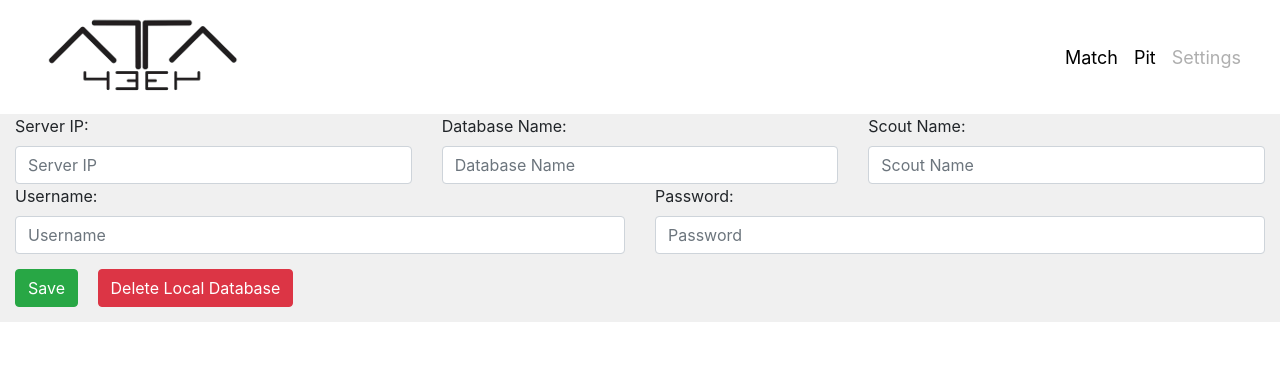
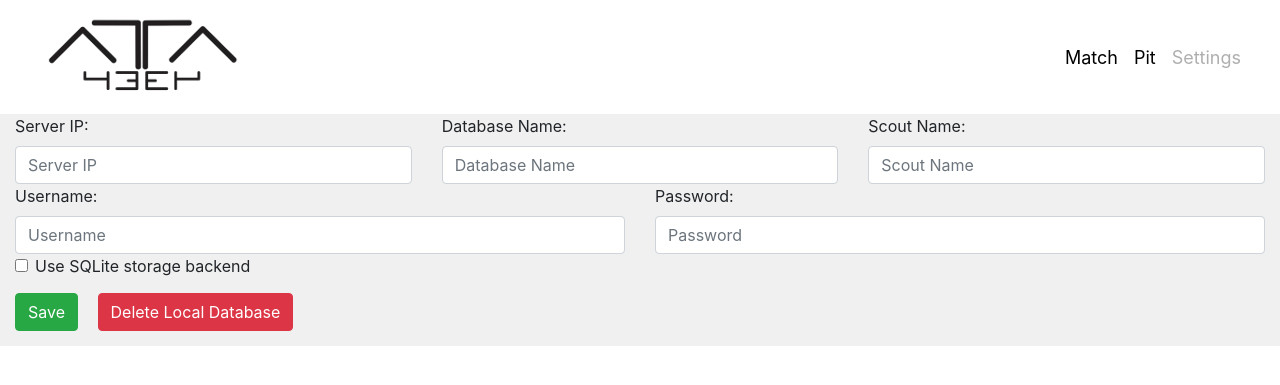
Before and after one commit to ATAARobotics/scouty-mcscout19, a Jekyll site: the page built from settings.md, in a window 1280 px wide. Shown: the top 385 px of the page. Built offline with Jekyll 4.4.1, drawn with Linux system fonts in a browser that asks for light colours.

Commit message:
Default to idb add option for sqlite

```diff
--- a/app/config.xml
+++ b/app/config.xml
@@ -77,9 +77,6 @@
         <preference name="SplashScreen" value="screen" />
         <preference name="SplashScreenDelay" value="0" />
     </platform>
-    <engine name="ios" spec="^4.5.5" />
-    <engine name="android" spec="^7.1.4" />
-    <engine name="browser" spec="^5.0.4" />
     <plugin name="cordova-plugin-whitelist" spec="^1.3.3" />
     <plugin name="cordova-plugin-ios-camera-permissions" spec="^1.2.0">
         <variable name="CAMERA_USAGE_DESCRIPTION" value="This app needs camera access" />
@@ -95,4 +92,7 @@
     </plugin>
     <plugin name="cordova-plugin-camera" spec="^4.0.3" />
     <plugin name="cordova-plugin-device" spec="^2.0.2" />
+    <engine name="ios" spec="^4.5.5" />
+    <engine name="android" spec="^7.1.4" />
+    <engine name="browser" spec="^5.0.4" />
 </widget>
--- a/resources/js/match.js
+++ b/resources/js/match.js
@@ -19,12 +19,13 @@ document.addEventListener('deviceready', async function () {
     if (localStorage.getItem('settingsCheck') == 1){
         var databaseName = localStorage.getItem('databaseName');
         var db;
-        if (device.platform != "browser") {
+        if (JSON.parse(localStorage.getItem('sqLite'))) {
             db = new PouchDB(databaseName, {adapter: 'cordova-sqlite'});
             console.log(db.adapter);
             console.log('SQLite plugin is installed?: ' + (!!window.sqlitePlugin));
         } else {
             db = new PouchDB(databaseName);
+            console.log(db.adapter);
         }
     } else {
         $('#Submit').prop('disabled', true);
--- a/resources/js/pit.js
+++ b/resources/js/pit.js
@@ -2,12 +2,13 @@ document.addEventListener('deviceready', async function () {
     if (localStorage.getItem('settingsCheck') == 1) {
         var databaseName = localStorage.getItem('databaseName');
         var db;
-        if (device.platform != "browser") {
+        if (JSON.parse(localStorage.getItem('sqLite'))) {
             db = new PouchDB(databaseName, { adapter: 'cordova-sqlite' });
             console.log(db.adapter);
             console.log('SQLite plugin is installed?: ' + (!!window.sqlitePlugin));
         } else {
             db = new PouchDB(databaseName);
+            console.log(db.adapter);
         }
     } else {
         $('#Submit').prop('disabled', true);
--- a/resources/js/settings.js
+++ b/resources/js/settings.js
@@ -9,17 +9,20 @@ document.addEventListener('deviceready', async function () {
     serverUsernameSet.value = localStorage.getItem('serverUsername');
     var serverPasswordSet = document.getElementById("serverPassword");
     serverPasswordSet.value = localStorage.getItem('serverPassword');
+    var sqLite = document.getElementById("sqLite");
+    sqLite.checked = JSON.parse(localStorage.getItem('sqLite'));
 
     $('#Delete').on('click', async function(e){
         if (localStorage.getItem('settingsCheck') == 1){
             var databaseName = localStorage.getItem('databaseName');
             var db;
-            if (device.platform != "browser") {
+            if (JSON.parse(localStorage.getItem('sqLite'))) {
                 db = new PouchDB(databaseName, {adapter: 'cordova-sqlite'});
                 console.log(db.adapter);
                 console.log('SQLite plugin is installed?: ' + (!!window.sqlitePlugin));
             } else {
                 db = new PouchDB(databaseName);
+                console.log(db.adapter);
             }
             let destroy = await db.destroy();
             if (destroy.ok) {
@@ -37,6 +40,7 @@ document.addEventListener('deviceready', async function () {
         var scoutName = $('#scoutName').val();
         var serverUsername = $('#serverUsername').val();
         var serverPassword = $('#serverPassword').val();
+        var sqLiteChecked = sqLite.checked;
         function correct() {
             localStorage.setItem('databaseName', databaseName);
             localStorage.setItem('serverIp', serverIp);
@@ -44,6 +48,7 @@ document.addEventListener('deviceready', async function () {
             localStorage.setItem('scoutName', scoutName);
             localStorage.setItem('serverUsername', serverUsername);
             localStorage.setItem('serverPassword', serverPassword);
+            localStorage.setItem('sqLite', sqLiteChecked);
             window.alert("Settings Saved!");
             window.location.href = '../index.html';
         };
@@ -54,6 +59,7 @@ document.addEventListener('deviceready', async function () {
             localStorage.setItem('serverUsername', '');
             localStorage.setItem('serverPassword', '');
             localStorage.setItem('settingsCheck', '0');
+            localStorage.setItem('sqLite', false);
         };
         if (scoutName != "" && databaseName != "") {
             $.ajax({
--- a/resources/js/sync.js
+++ b/resources/js/sync.js
@@ -12,12 +12,13 @@ document.addEventListener('deviceready', async function () {
         if (localStorage.getItem('settingsCheck') == 1) {
             var databaseName = localStorage.getItem('databaseName');
             var db;
-            if (window.device.platform != "browser") {
+            if (JSON.parse(localStorage.getItem('sqLite')) ) {
                 db = new PouchDB(databaseName, { adapter: 'cordova-sqlite' });
                 console.log(db.adapter);
                 console.log('SQLite plugin is installed?: ' + (!!window.sqlitePlugin));
             } else {
                 db = new PouchDB(databaseName);
+                console.log(db.adapter);
             }
             $.ajax({
                 xhrFields: {
--- a/settings.md
+++ b/settings.md
@@ -30,7 +30,18 @@ files: |
 				<input type="password" id="serverPassword" class="form-control" placeholder="Password">
 			</div>
 		</div>
+		<div class="row">
+			<div class="col-12">
+				<div class="form-check">
+					<input class="form-check-input" type="checkbox" value="" id="sqLite">
+					<label class="form-check-label" for="sqLite">
+						Use SQLite storage backend
+					</label>
+				</div>
+			</div>
+		</div>
 		<button id="Save" class="btn btn-success" style="margin-right:15px; margin-top:15px; margin-bottom: 15px" type="button">Save</button>
-		<button id="Delete" class="btn btn-danger" type="button" style="margin-top:15px; margin-bottom: 15px">Delete Local Database</button>
+		<button id="Delete" class="btn btn-danger" type="button" style="margin-top:15px; margin-bottom: 15px">Delete Local
+			Database</button>
 	</form>
 </div>
```
